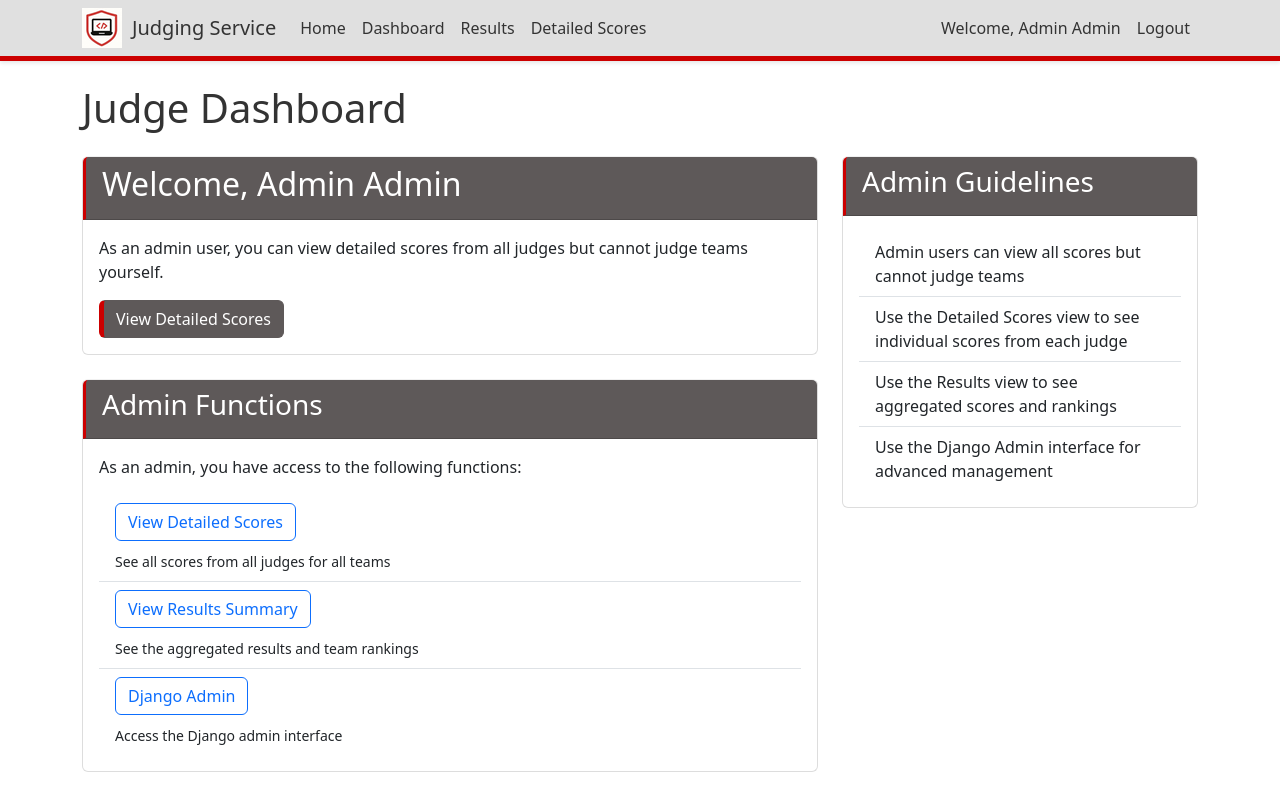
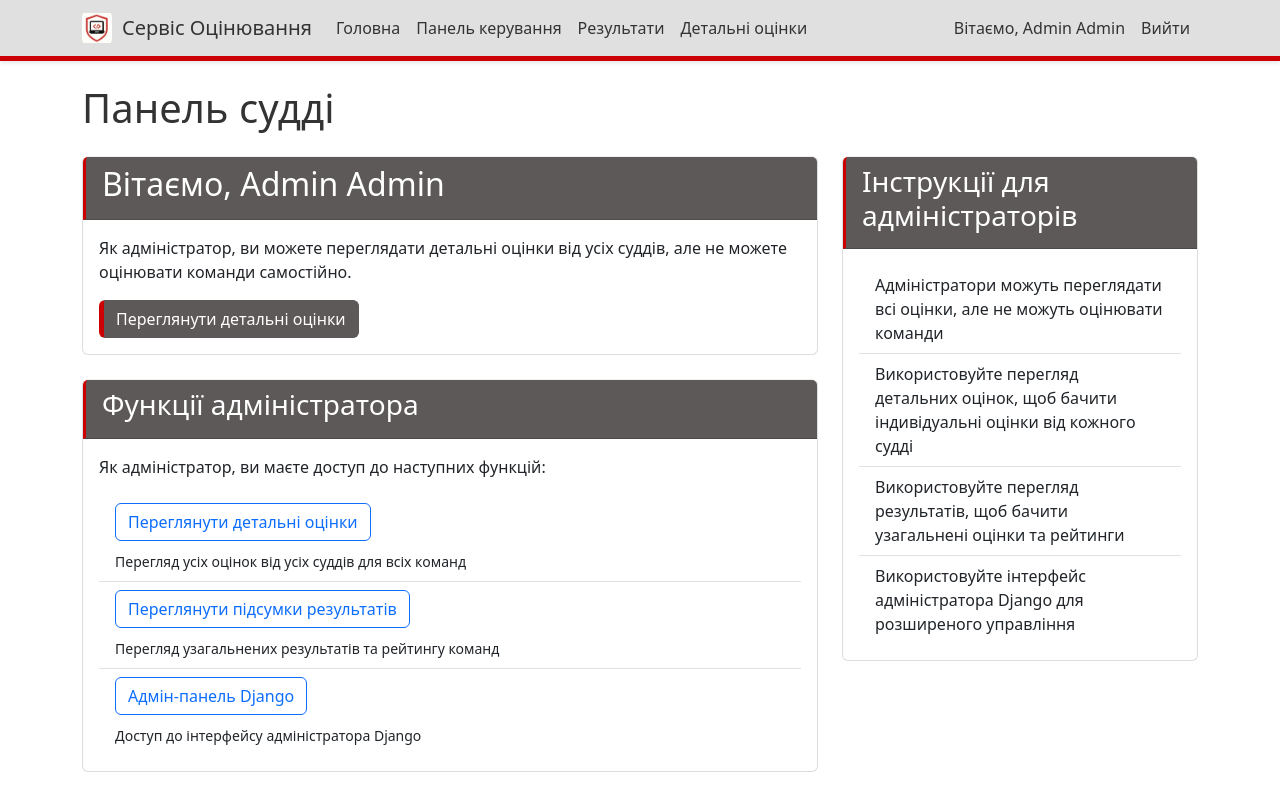
Before and after one commit to sofia-viazovska/JudgeService, a Django app: page /dashboard/ in a window 1280 px wide. Run offline with Django 5.2, Linux system fonts and the light colour scheme; a user stored in the database is signed in.

Commit message:
Ukrainian

```diff
--- a/judge_service/settings.py
+++ b/judge_service/settings.py
@@ -25,8 +25,7 @@ BASE_DIR = Path(__file__).resolve().parent.parent
 SECRET_KEY = os.environ.get('SECRET_KEY', "django-insecure-tv2hj&fs87#=n#jg^1_k=96_q!8o6*t_*+0phdj1y$v1jotnx(")
 
 # SECURITY WARNING: don't run with debug turned on in production!
-# SECURITY WARNING: don't run with debug turned on in production!
-DEBUG = False
+DEBUG = True
 
 ALLOWED_HOSTS = [
     "127.0.0.1", "localhost",
@@ -130,7 +129,6 @@ USE_TZ = True
 # https://docs.djangoproject.com/en/5.2/howto/static-files/
 
 STATIC_URL = "static/"
-STATIC_URL = "static/"
 STATIC_ROOT = BASE_DIR / "staticfiles"
 
 
--- a/judging/models.py
+++ b/judging/models.py
@@ -7,6 +7,8 @@ from django.db.models import Avg, Sum
 class Team(models.Model):
     name = models.CharField(max_length=100)
     description = models.TextField(blank=True)
+    members = models.TextField(blank=True, help_text="List of team members, one per line")
+    members_info = models.TextField(blank=True, help_text="Additional information about team members in format: Student - leader, university, year of study")
 
     def __str__(self):
         return self.name
--- a/judging/static/judging/css/custom.css
+++ b/judging/static/judging/css/custom.css
@@ -77,14 +77,21 @@ body {
 
 /* Logo placeholder styling */
 .logo-container {
-    height: 40px;
-    width: 40px;
+    height: 30px;
+    width: 30px;
     background-color: #ffffff;
     margin-right: 10px;
     display: flex;
     align-items: center;
     justify-content: center;
     border-radius: 4px;
+}
+
+.logo-image {
+    max-width: 100%;
+    max-height: 100%;
+    width: auto;
+    height: auto;
 }
 
 .logo-placeholder {
--- a/judging/templates/judging/base.html
+++ b/judging/templates/judging/base.html
@@ -1,9 +1,9 @@
 <!DOCTYPE html>
-<html lang="en">
+<html lang="uk">
 <head>
     <meta charset="UTF-8">
     <meta name="viewport" content="width=device-width, initial-scale=1.0">
-    <title>{% block title %}Student IT Fest{% endblock %}</title>
+    <title>{% block title %}Студентський IT Фест{% endblock %}</title>
     <!-- Bootstrap CSS -->
     <link href="https://cdn.jsdelivr.net/npm/bootstrap@5.3.0-alpha1/dist/css/bootstrap.min.css" rel="stylesheet">
     <!-- Custom CSS -->
@@ -26,9 +26,9 @@
         <div class="container">
             <div class="d-flex align-items-center">
                 <div class="logo-container">
-                    <img src="{% static 'judging/images/computer_logo_40x40.png' %}" alt="Judging Service Logo" class="logo-image">
+                    <img src="{% static 'judging/images/logo.png' %}" alt="Логотип Сервісу Оцінювання" class="logo-image">
                 </div>
-                <a class="navbar-brand" href="{% url 'home' %}">Judging Service</a>
+                <a class="navbar-brand" href="{% url 'home' %}">Сервіс Оцінювання</a>
             </div>
             <button class="navbar-toggler" type="button" data-bs-toggle="collapse" data-bs-target="#navbarNav">
                 <span class="navbar-toggler-icon"></span>
@@ -36,38 +36,38 @@
             <div class="collapse navbar-collapse" id="navbarNav">
                 <ul class="navbar-nav me-auto">
                     <li class="nav-item">
-                        <a class="nav-link" href="{% url 'home' %}">Home</a>
+                        <a class="nav-link" href="{% url 'home' %}">Головна</a>
                     </li>
                     {% if user.is_authenticated %}
                     <li class="nav-item">
-                        <a class="nav-link" href="{% url 'dashboard' %}">Dashboard</a>
+                        <a class="nav-link" href="{% url 'dashboard' %}">Панель керування</a>
                     </li>
                     {% if not user.is_staff and not user.is_superuser %}
                     <li class="nav-item">
-                        <a class="nav-link" href="{% url 'team_list' %}">Teams</a>
+                        <a class="nav-link" href="{% url 'team_list' %}">Команди</a>
                     </li>
                     {% endif %}
                     {% endif %}
                     <li class="nav-item">
-                        <a class="nav-link" href="{% url 'results' %}">Results</a>
+                        <a class="nav-link" href="{% url 'results' %}">Результати</a>
                     </li>
                     {% if user.is_authenticated and user.is_staff %}
                     <li class="nav-item">
-                        <a class="nav-link" href="{% url 'admin_detailed_scores' %}">Detailed Scores</a>
+                        <a class="nav-link" href="{% url 'admin_detailed_scores' %}">Детальні оцінки</a>
                     </li>
                     {% endif %}
                 </ul>
                 <ul class="navbar-nav">
                     {% if user.is_authenticated %}
                     <li class="nav-item">
-                        <span class="nav-link">Welcome, {{ user.first_name }} {{ user.last_name }}</span>
+                        <span class="nav-link">Вітаємо, {{ user.first_name }} {{ user.last_name }}</span>
                     </li>
                     <li class="nav-item">
-                        <a class="nav-link" href="{% url 'logout' %}">Logout</a>
+                        <a class="nav-link" href="{% url 'login' %}">Вийти</a>
                     </li>
                     {% else %}
                     <li class="nav-item">
-                        <a class="nav-link" href="{% url 'login' %}">Login</a>
+                        <a class="nav-link" href="{% url 'login' %}">Увійти</a>
                     </li>
                     {% endif %}
                 </ul>
--- a/judging/templates/judging/dashboard.html
+++ b/judging/templates/judging/dashboard.html
@@ -1,23 +1,23 @@
 {% extends 'judging/base.html' %}
 
-{% block title %}Judge Dashboard - Judging Service{% endblock %}
+{% block title %}Панель судді - Сервіс Оцінювання{% endblock %}
 
 {% block content %}
-<h1 class="mb-4">Judge Dashboard</h1>
+<h1 class="mb-4">Панель судді</h1>
 
 <div class="row">
     <div class="col-md-8">
         <div class="card mb-4">
             <div class="card-header">
-                <h2>Welcome, {{ user.first_name }} {{ user.last_name }}</h2>
+                <h2>Вітаємо, {{ user.first_name }} {{ user.last_name }}</h2>
             </div>
             <div class="card-body">
                 {% if not user.is_staff and not user.is_superuser %}
-                <p>From this dashboard, you can select teams to judge and assign scores for each criterion.</p>
-                <a href="{% url 'team_list' %}" class="btn btn-primary">View Teams to Judge</a>
+                <p>З цієї панелі ви можете вибрати команди для оцінювання та призначити бали за кожним критерієм.</p>
+                <a href="{% url 'team_list' %}" class="btn btn-primary">Переглянути команди для оцінювання</a>
                 {% else %}
-                <p>As an admin user, you can view detailed scores from all judges but cannot judge teams yourself.</p>
-                <a href="{% url 'admin_detailed_scores' %}" class="btn btn-primary">View Detailed Scores</a>
+                <p>Як адміністратор, ви можете переглядати детальні оцінки від усіх суддів, але не можете оцінювати команди самостійно.</p>
+                <a href="{% url 'admin_detailed_scores' %}" class="btn btn-primary">Переглянути детальні оцінки</a>
                 {% endif %}
             </div>
         </div>
@@ -25,7 +25,7 @@
         {% if not user.is_staff and not user.is_superuser %}
         <div class="card">
             <div class="card-header">
-                <h3>Teams Available for Judging</h3>
+                <h3>Команди доступні для оцінювання</h3>
             </div>
             <div class="card-body">
                 {% if teams %}
@@ -36,34 +36,34 @@
                             <h5 class="mb-1">{{ team.name }}</h5>
                         </div>
                         <p class="mb-1">{{ team.description|truncatechars:100 }}</p>
-                        <small>Click to judge this team</small>
+                        <small>Натисніть, щоб оцінити цю команду</small>
                     </a>
                     {% endfor %}
                 </div>
                 {% else %}
-                <p>No teams are available for judging at this time.</p>
+                <p>На даний момент немає команд, доступних для оцінювання.</p>
                 {% endif %}
             </div>
         </div>
         {% else %}
         <div class="card">
             <div class="card-header">
-                <h3>Admin Functions</h3>
+                <h3>Функції адміністратора</h3>
             </div>
             <div class="card-body">
-                <p>As an admin, you have access to the following functions:</p>
+                <p>Як адміністратор, ви маєте доступ до наступних функцій:</p>
                 <ul class="list-group list-group-flush">
                     <li class="list-group-item">
-                        <a href="{% url 'admin_detailed_scores' %}" class="btn btn-outline-primary">View Detailed Scores</a>
-                        <p class="mt-2 mb-0"><small>See all scores from all judges for all teams</small></p>
+                        <a href="{% url 'admin_detailed_scores' %}" class="btn btn-outline-primary">Переглянути детальні оцінки</a>
+                        <p class="mt-2 mb-0"><small>Перегляд усіх оцінок від усіх суддів для всіх команд</small></p>
                     </li>
                     <li class="list-group-item">
-                        <a href="{% url 'results' %}" class="btn btn-outline-primary">View Results Summary</a>
-                        <p class="mt-2 mb-0"><small>See the aggregated results and team rankings</small></p>
+                        <a href="{% url 'results' %}" class="btn btn-outline-primary">Переглянути підсумки результатів</a>
+                        <p class="mt-2 mb-0"><small>Перегляд узагальнених результатів та рейтингу команд</small></p>
                     </li>
                     <li class="list-group-item">
-                        <a href="/admin/" class="btn btn-outline-primary">Django Admin</a>
-                        <p class="mt-2 mb-0"><small>Access the Django admin interface</small></p>
+                        <a href="/admin/" class="btn btn-outline-primary">Адмін-панель Django</a>
+                        <p class="mt-2 mb-0"><small>Доступ до інтерфейсу адміністратора Django</small></p>
                     </li>
                 </ul>
             </div>
@@ -75,23 +75,23 @@
         <div class="card">
             <div class="card-header">
                 {% if not user.is_staff and not user.is_superuser %}
-                <h3>Judging Guidelines</h3>
+                <h3>Інструкції для суддів</h3>
                 {% else %}
-                <h3>Admin Guidelines</h3>
+                <h3>Інструкції для адміністраторів</h3>
                 {% endif %}
             </div>
             <div class="card-body">
                 <ul class="list-group list-group-flush">
                     {% if not user.is_staff and not user.is_superuser %}
-                    <li class="list-group-item">Score each criterion from 0 to 10</li>
-                    <li class="list-group-item">Be consistent in your scoring across teams</li>
-                    <li class="list-group-item">Consider each criterion independently</li>
-                    <li class="list-group-item">You can update your scores at any time</li>
+                    <li class="list-group-item">Оцінюйте кожен критерій від 0 до 10</li>
+                    <li class="list-group-item">Будьте послідовні в оцінюванні всіх команд</li>
+                    <li class="list-group-item">Розглядайте кожен критерій незалежно</li>
+                    <li class="list-group-item">Ви можете оновлювати свої оцінки в будь-який час</li>
                     {% else %}
-                    <li class="list-group-item">Admin users can view all scores but cannot judge teams</li>
-                    <li class="list-group-item">Use the Detailed Scores view to see individual scores from each judge</li>
-                    <li class="list-group-item">Use the Results view to see aggregated scores and rankings</li>
-                    <li class="list-group-item">Use the Django Admin interface for advanced management</li>
+                    <li class="list-group-item">Адміністратори можуть переглядати всі оцінки, але не можуть оцінювати команди</li>
+                    <li class="list-group-item">Використовуйте перегляд детальних оцінок, щоб бачити індивідуальні оцінки від кожного судді</li>
+                    <li class="list-group-item">Використовуйте перегляд результатів, щоб бачити узагальнені оцінки та рейтинги</li>
+                    <li class="list-group-item">Використовуйте інтерфейс адміністратора Django для розширеного управління</li>
                     {% endif %}
                 </ul>
             </div>
--- a/judging/views.py
+++ b/judging/views.py
@@ -38,7 +38,7 @@ def judge_team(request, team_id):
     """View to judge a specific team"""
     # Prevent admin users from judging teams
     if request.user.is_staff or request.user.is_superuser:
-        messages.error(request, "Admin users cannot judge teams.")
+        messages.error(request, "Адміністратори не можуть оцінювати команди.")
         return redirect('results')
 
     team = get_object_or_404(Team, id=team_id)
@@ -67,10 +67,10 @@ def judge_team(request, team_id):
                             defaults={'score': score_value}
                         )
                 except ValueError:
-                    messages.error(request, f"Invalid score for {criteria.name}. Please enter a number between 0 and 10.")
+                    messages.error(request, f"Недійсна оцінка для {criteria.name}. Будь ласка, введіть число від 0 до 10.")
                     return redirect('judge_team', team_id=team.id)
 
-        messages.success(request, f"Scores for {team.name} have been saved successfully.")
+        messages.success(request, f"Оцінки для {team.name} були успішно збережені.")
         return redirect('team_list')
 
     context = {
@@ -108,7 +108,7 @@ def admin_detailed_scores(request):
     """Admin-only view to display detailed scores from all judges"""
     # Only allow admin users to access this view
     if not (request.user.is_staff or request.user.is_superuser):
-        messages.error(request, "You don't have permission to view detailed scores.")
+        messages.error(request, "У вас немає дозволу на перегляд детальних оцінок.")
         return redirect('results')
 
     teams = Team.objects.all()
```
Also changed, not shown: judging/templates/judging/admin_detailed_scores.html (+8 -8 lines), judging/templates/judging/home.html (+18 -18 lines), judging/templates/judging/judge_team.html (+12 -12 lines), judging/templates/judging/login.html (+6 -6 lines), judging/templates/judging/results.html (+16 -14 lines), judging/templates/judging/team_list.html (+7 -7 lines), db.sqlite3, judging/static/judging/images/computer_logo_40x40.png (deleted), judging/static/judging/images/favicon.ico (deleted).
